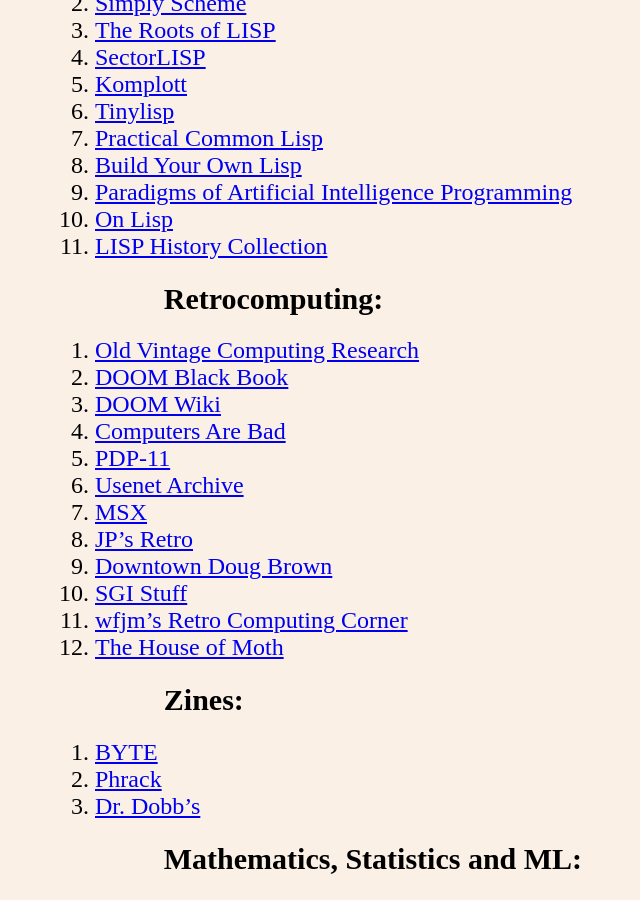
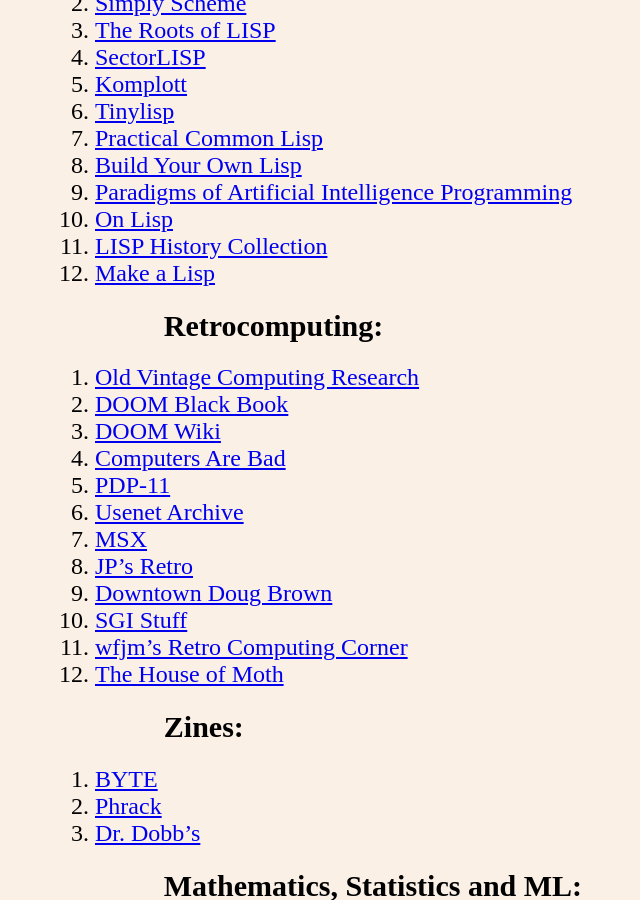
Before and after one commit to TeAeg/teaeg.github.io, a Jekyll site: the page built from index.md, in a window 1280 px wide and 900 px high, scrolled down 1352 px. Shown: the whole window, without its empty margins (41-681 px from the left). Built offline with Jekyll 4.4.1, drawn with Linux system fonts in a browser that asks for light colours; our own code applies the rules of GitHub Pages for plain Markdown files.

Commit message:
Added a new link
Added a new link to "Make a Lisp"

```diff
--- a/index.md
+++ b/index.md
@@ -45,6 +45,7 @@
 9. [Paradigms of Artificial Intelligence Programming](https://github.com/norvig/paip-lisp)
 10. [On Lisp](https://www.paulgraham.com/onlisp.html)
 11. [LISP History Collection](https://softwarepreservation.computerhistory.org/LISP)
+12. [Make a Lisp](https://github.com/kanaka/mal)
 
 ## Retrocomputing:
 1. [Old Vintage Computing Research](https://oldvcr.blogspot.com)
```
